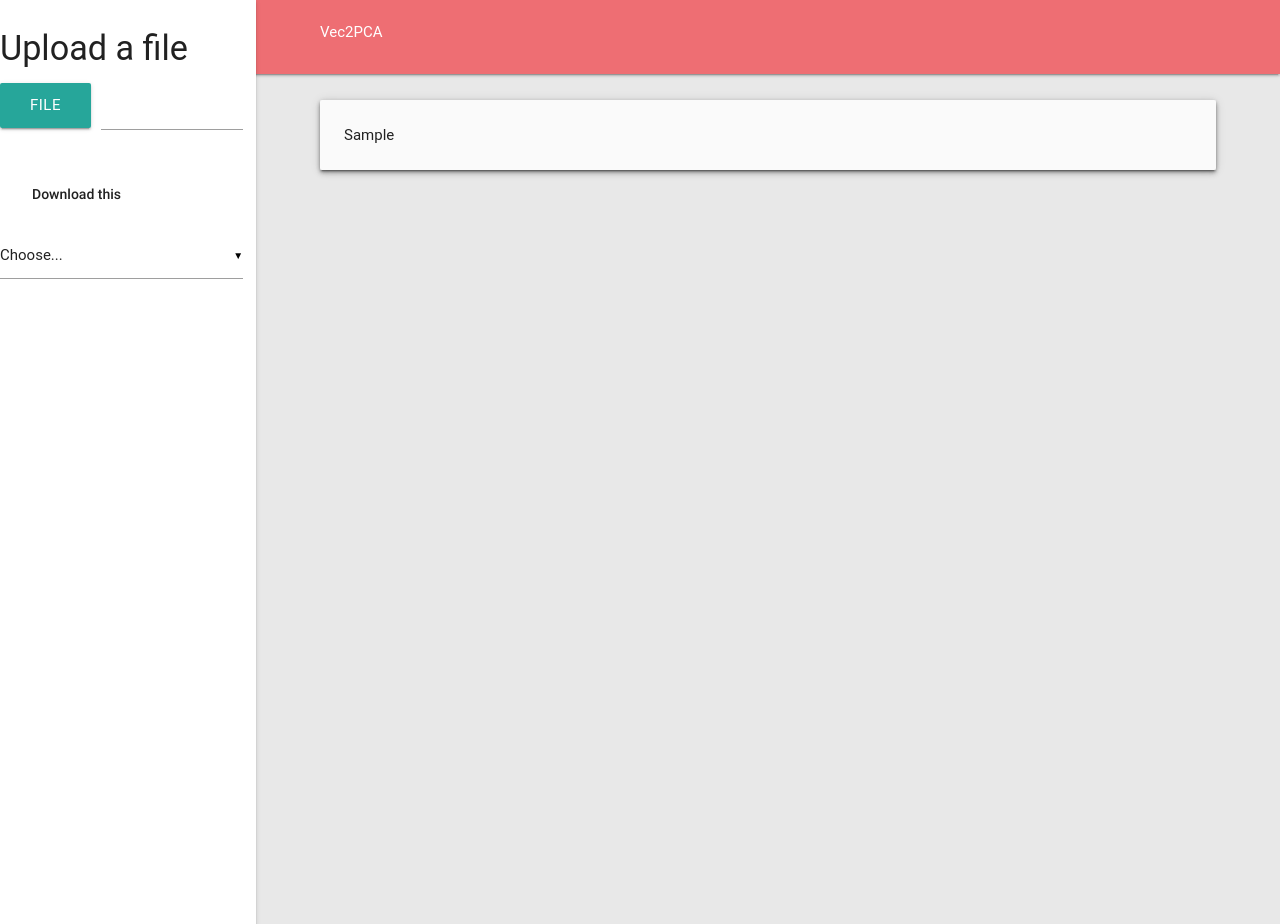
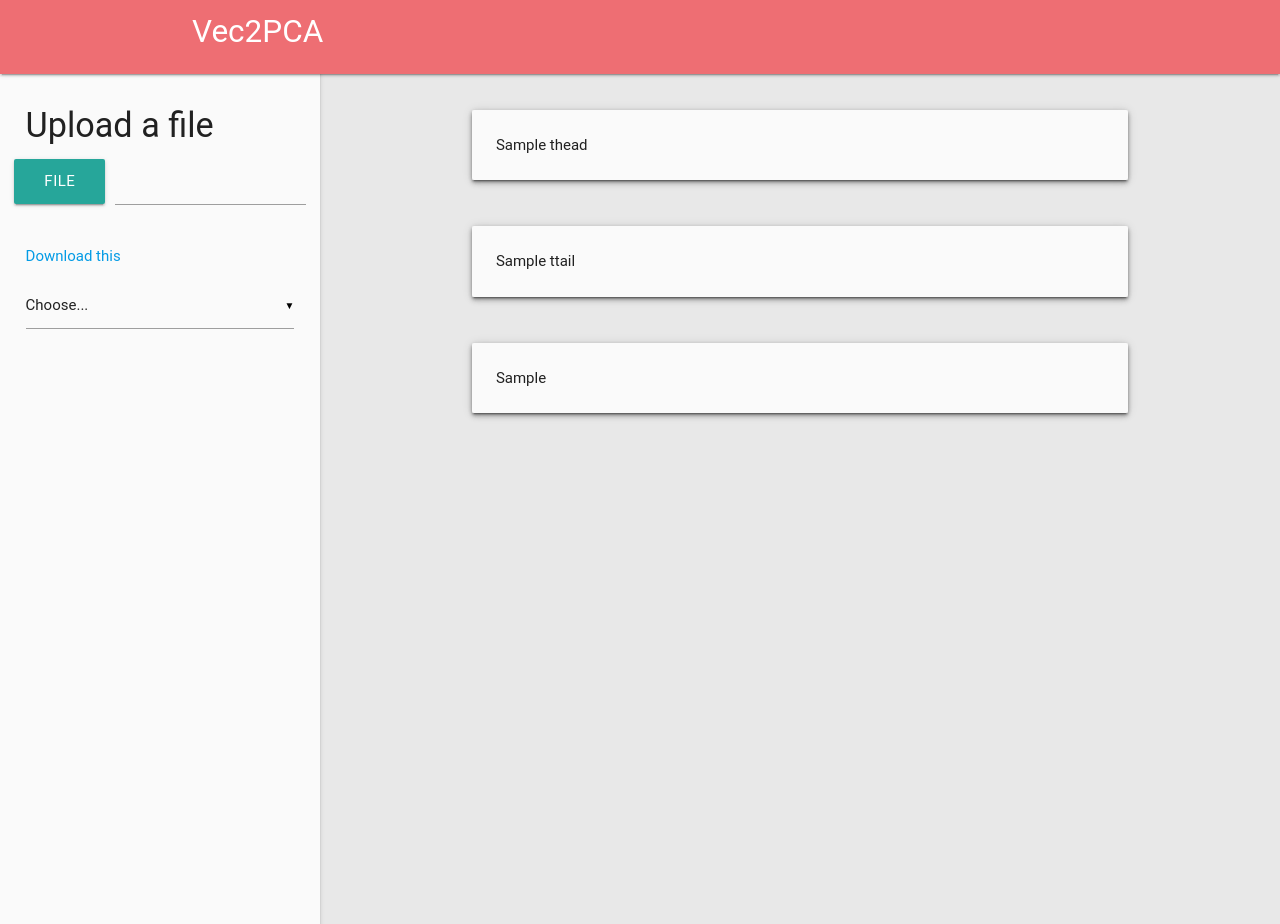
Before and after one commit to taygetea/vec2pca, a Flask app: template web/templates/index.html in a window 1280 px wide. Run offline with Flask 2, Linux system fonts and the light colour scheme; the template is opened without the code that fills it: most values are stand-ins (such as "Sample title", 1, 10 or a date in 2020); some libraries are stand-ins or nearby versions; some web fonts are replaced.

Commit message:
time to refactor

```diff
--- a/vec2pca.py
+++ b/vec2pca.py
@@ -39,7 +39,7 @@ def to_sentences(document, tokenizer, remove_stopwords=False, remove_urls=False)
 
 
 # train a model
-def train(sentences, features=100, mincount=50, workers=4, context=10,
+def train(sentences, features=200, mincount=100, workers=4, context=20,
         sample=1e-3, save=False, precomp=True):
     model = Word2Vec(sentences,
                      sg=1,
--- a/web/app.py
+++ b/web/app.py
@@ -18,9 +18,17 @@ def results_files():
 def allowed_file(filename):
     return '.' in filename and filename.rsplit('.', 1)[1] in ALLOWED_EXTENSIONS
 
-def load_table(filename):
+def load_table(filename, rows=25):
     with open(os.path.join(app.config['RESULTS_FOLDER'], filename)) as f:
-        return f.read().replace('class="dataframe"', 'class="centered striped"')
+        table = f.read().replace('class="dataframe"', 'class="centered striped"')
+        splitup = table.split('</thead>')
+        index = splitup[0] + '</thead>'
+        body = splitup[1].replace('<tbody>', '').split('</tbody>')[0]
+        head = index + "</tr>".join(body.split("</tr>")[:rows]) + "</tr>" + '</tbody>'
+        tail = index + "<tr>" + "<tr>".join(body.split("</tr>")[-rows:]) + '</tbody>'
+        # import pdb; pdb.set_trace()
+        return table, head, tail
+
 
 @app.route('/', methods=['GET', 'POST'])
 def upload_file():
@@ -38,22 +46,30 @@ def upload_file():
                 results_file = results_file + '.html'
             file.save(upload_file)
             results = vec2pca(upload_file, results_file)
-            ajax_table = load_table(os.path.split(results_file)[1])
-    return render_template('index.html', filenames=fnames, ajax_table=ajax_table)
+            print(1)
+            ajax_table, thead, ttail = load_table(os.path.split(results_file)[1])
+            print(2)
+            return render_template('index.html', filenames=fnames,
+                ajax_table=ajax_table, thead=thead, ttail=ttail)
+    print(3)
+    return render_template('index.html', filenames=fnames, thead="", ttail="")
 
 
 
 @app.route('/results/<filename>')
 def uploaded_file(filename):
-    html = load_table(filename)
-    return render_template('result.html', table=html, filename=filename)
+    table, thead, ttail = load_table(filename)
+    return render_template('result.html', table=table, thead=thead, ttail=ttail, filename=filename)
 
 @app.route('/ajax', methods=['POST'])
 def dropdown():
     filename = request.form['filename']
-    table_html = load_table(filename)
-    return jsonify(filename=table_html)
+    table, thead, ttail = load_table(filename)
+    return jsonify(filename=table, thead=thead, ttail=ttail)
 
+@app.route('/debug')
+def page():
+    return render_template('debug.html')
 
 if __name__ == "__main__":
     app.run(debug=True)
--- a/web/templates/base_template.html
+++ b/web/templates/base_template.html
@@ -11,23 +11,33 @@
         body {
             background-color: #e8e8e8;
         }
-        .container {
+        .page-title {
+            font-size: 36pt;
+        }
+
+/*        .container {
             margin-left: 25%;
             left: auto;
             right: 5%;
+        }*/
 
-
+        #sidebar {
+            position: fixed;
+            padding: 2%;
+            height: 100vh;
         }
         nav {
             height: 8%;
         }
-        .side-nav {
+
+/*        .side-nav {
             width: 20%;
 
             padding: 1%;
-        }
+        }*/
+
         .card-panel {
-            margin-top: 4%;
+            margin-top: 7%;
         }
         </style>
 		{% block head_extra %}{% endblock %}
--- a/web/templates/index.html
+++ b/web/templates/index.html
@@ -2,24 +2,17 @@
 {% block title %}Selection{% endblock %}
 {% block head_extra %}
 <script>
-    function loadXMLDoc()
-    {
+    function loadXMLDoc() {
         var req = new XMLHttpRequest()
-        req.onreadystatechange = function()
-        {
-            if (req.readyState == 4)
-            {
-                if (req.status != 200)
-                {
+        req.onreadystatechange = function() {
+            if (req.readyState == 4) {
+                if (req.status != 200) {
                     //error handling code here
                 }
-                else
-                {
+                else {
                     var response = JSON.parse(req.responseText)
-                    document.getElementById('myDiv').innerHTML = response.filename
-                }
-            }
-        }
+                    document.getElementById('full').innerHTML = response.filename
+	}}};
 
         req.open('POST', '/ajax')
         req.setRequestHeader("Content-type", "application/x-www-form-urlencoded")
@@ -28,43 +21,50 @@
         req.send(postVars)
 
         return false
-    }
+    };
 
     function loadLoadingBar() {
         document.getElementById('myDiv').innerHTML = '<div class="progress"><div class="indeterminate"></div></div>'
 		document.getElementById('upload').submit();
         return false;
-    }
+    };
 
 	$(document).ready(function() {
 		$('select').material_select();
 	});
 
 	$(document).ready(function(){
-    	$('.side-nav').pushpin({ top: $('.side-nav').offset().top });
+    	$('.nav-mobile').pushpin({ top: $('.nav-mobile').offset().top });
  	});
 
-
-
+ 	$(document).ready(function(){
+    	$('.collapsible').collapsible({
+      		accordion : false // A setting that changes the collapsible behavior to expandable instead of the default accordion style
+    	});
+  	});
 </script>
 {% endblock %}
 {% block body %}
-<div class="navbar-fixed">
+<div class="navbar-fixed"> <!-- Makes the navbar stay at the top of the page on scroll -->
 	<nav class="top-nav z-depth-1 red-lighten 2">
 		<div class="container">
-			<div class="nav-wrapper"><a class="page-title">Vec2PCA</a></div>
+		<!-- Navbar at top of page -->
+			<div class="nav-wrapper">
+				<a class="brand-logo">Vec2PCA</a>
+			</div>
 		</div>
 	</nav>
 </div>
-<div class="col s6">
-
-		<ul id="nav-mobile" class="side-nav fixed" style="transform: translateX(0px);">
+<div class="row">
+	<div class="container col s3 z-depth-1 grey lighten-5 hoverable" id="sidebar">
+		<ul id="nav-mobile">
 
 			<li><h4>Upload a file</h4></li>
 			<li>
+			<!-- Upload form -->
 			<form id="upload" action="" method=post enctype=multipart/form-data>
 				<div class="row">
-					<div class="file-field input-field center-align">
+					<div class="file-field input-field">
 						<div class="btn waves-effect waves-red">
 							<span>File</span>
 							<input type="file" name="file" onchange="javascript:loadLoadingBar();">
@@ -78,11 +78,11 @@
 			</form>
 			</li>
 
-			<li>
+			<li> <!-- Direct link to the table -->
 			<a href="{{ dl_link }}">Download this</a>
 			</li>
 
-			<li>
+			<li> <!-- Dropdown box to choose file to display -->
 			<form action="" method="POST">
 				<div class="input-field">
 					<select name="filename" id="filename" onchange="return loadXMLDoc()" data-beloworigin="false">
@@ -95,12 +95,32 @@
 			</form>
 			</li>
 		</ul>
+	</div>
+	<div class="col s9 right">
+		<div class="container z-depth-2">
+			<div id="head" class="card-panel grey lighten-5 hoverable">
+				<!-- This is where the table is injected with AJAX -->
+				{{ thead|safe }}
 
-		<div class="container z-depth-2">
-			<div class="card-panel grey lighten-5 hoverable">
-				<div id="myDiv">{{ ajax_table|safe }}</div>
+
 			</div>
 		</div>
+		<div class="container z-depth-2">
+			<div id="tail" class="card-panel grey lighten-5 hoverable">
+				<!-- This is where the table is injected with AJAX -->
+				{{ ttail|safe }}
 
+
+			</div>
+		</div>
+		<div class="container z-depth-2">
+			<div id="full" class="card-panel grey lighten-5 hoverable">
+				<!-- This is where the table is injected with AJAX -->
+				{{ ajax_table|safe }}
+
+
+			</div>
+		</div>
+	</div>
 </div>
 {% endblock %}
```
